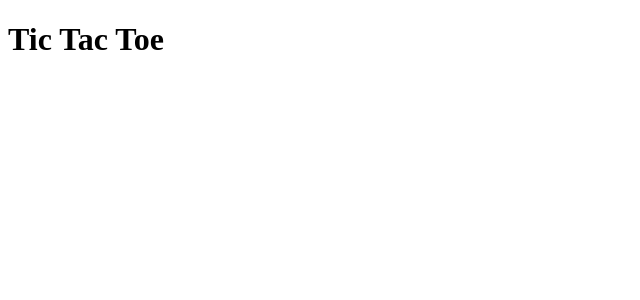
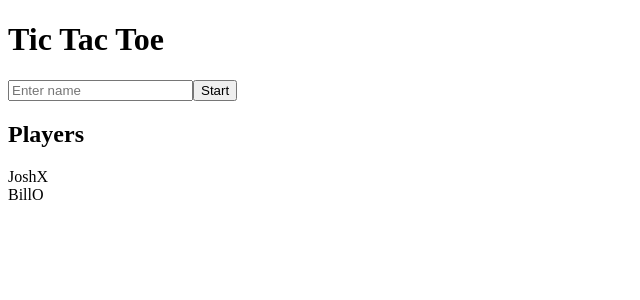
Before and after one commit to josh--newman/tictactoe, a React app: page / in a window 1280 px wide. Shown: the top 300 px of the page, without its empty margins (0-640 px from the left). Built offline with nearby package versions, Linux system fonts and the light colour scheme.

Commit message:
First implementation of Menu component

```diff
--- a/client/index.js
+++ b/client/index.js
@@ -1,6 +1,14 @@
 import React from 'react';
 import { render } from 'react-dom';
+import { Provider } from 'react-redux';
+import { createStore, applyMiddleware } from 'redux';
 
 import App from './src/components/App';
+import reducers from './src/reducers';
 
-render(<App />, document.querySelector('.container'));
+const createStoreWithMiddleWare = applyMiddleware()(createStore);
+
+render(
+  <Provider store={createStoreWithMiddleWare(reducers)}>
+    <App />
+  </Provider> , document.querySelector('.container'));
--- a/client/src/components/App.js
+++ b/client/src/components/App.js
@@ -1,5 +1,7 @@
 import React, { Component } from 'react';
 import io from 'socket.io-client';
+
+import Menu from './Menu.js';
 
 export default class App extends Component {
   componentDidMount() {
@@ -14,6 +16,7 @@ export default class App extends Component {
     return (
       <div className="app">
         <h1>Tic Tac Toe</h1>
+        <Menu />
       </div>
     );
   }
--- /dev/null
+++ b/client/src/components/Menu.js
@@ -0,0 +1,26 @@
+import React, { Component, PropTypes } from 'react';
+
+export default class Menu extends Component {
+
+
+  render() {
+    return (
+      <div className='menu'>
+        <input type='text' placeholder='Enter name'/>
+        <button>Start</button>
+
+        <div className="player-info">
+          <h2>Players</h2>
+          <div className="player-card">
+            <span>{/*this.props.player1.name*/}Josh</span>
+            <span>{/*this.props.player1.symbol*/}X</span>
+          </div>
+          <div className="player-card">
+            <span>{/*this.props.player2.name*/}Bill</span>
+            <span>{/*this.props.player2.symbol*/}O</span>
+          </div>
+        </div>
+      </div>
+    );
+  }
+}
```
Also changed, not shown: client/test/components/Menu_test.js (added, +2 -0 lines), 1 other file (tests, documents, lock files or other folders).
